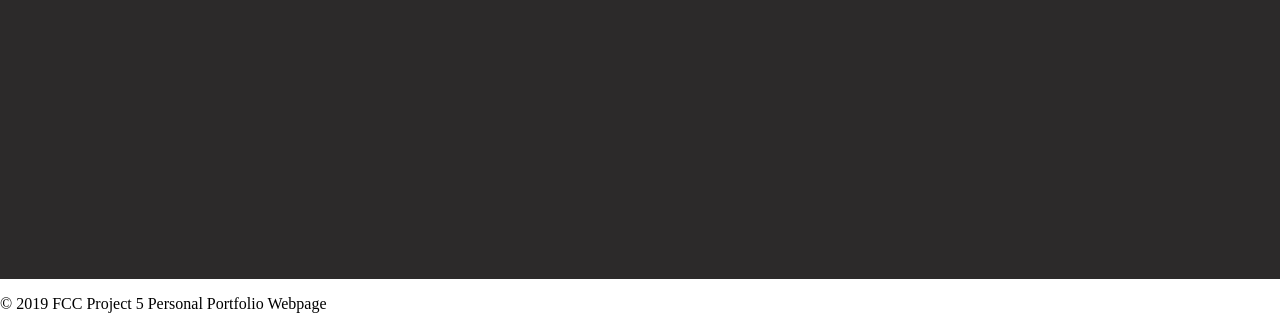
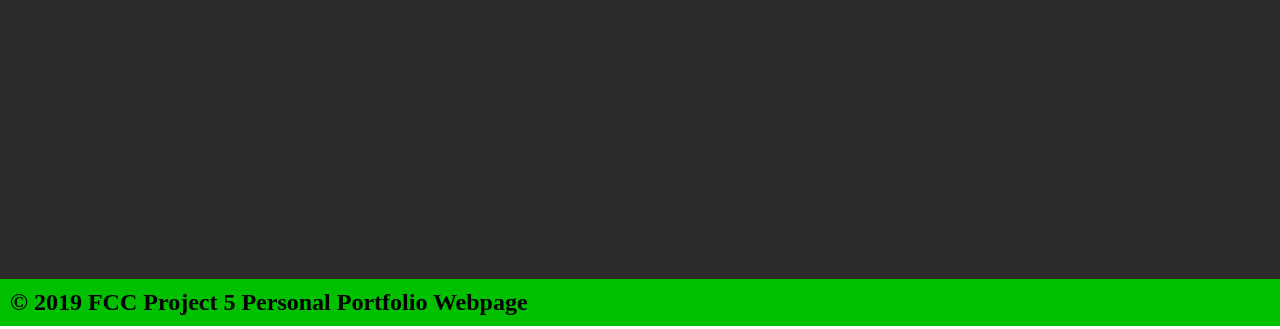
Before and after one commit to mahmoudmheisen91/PersonalPortfolioWebpageFCC, a plain HTML site: page index.html in a window 1280 px wide. Shown: the part 2393-2722 px from the top of the page. Drawn offline with Linux system fonts and the light colour scheme.

Commit message:
add style to footer

```diff
--- a/css/style.css
+++ b/css/style.css
@@ -195,3 +195,16 @@ main {
     transform: translateY(-10px);
     color: var(--green);
 }
+
+/* Footer */
+footer {
+    background: var(--green);
+    border-top: 4px solid var(--main-red);
+}
+
+footer p {
+    margin: 0;
+    padding: 10px;
+    font-size: 1.5em;
+    font-weight: bold;
+}
```
